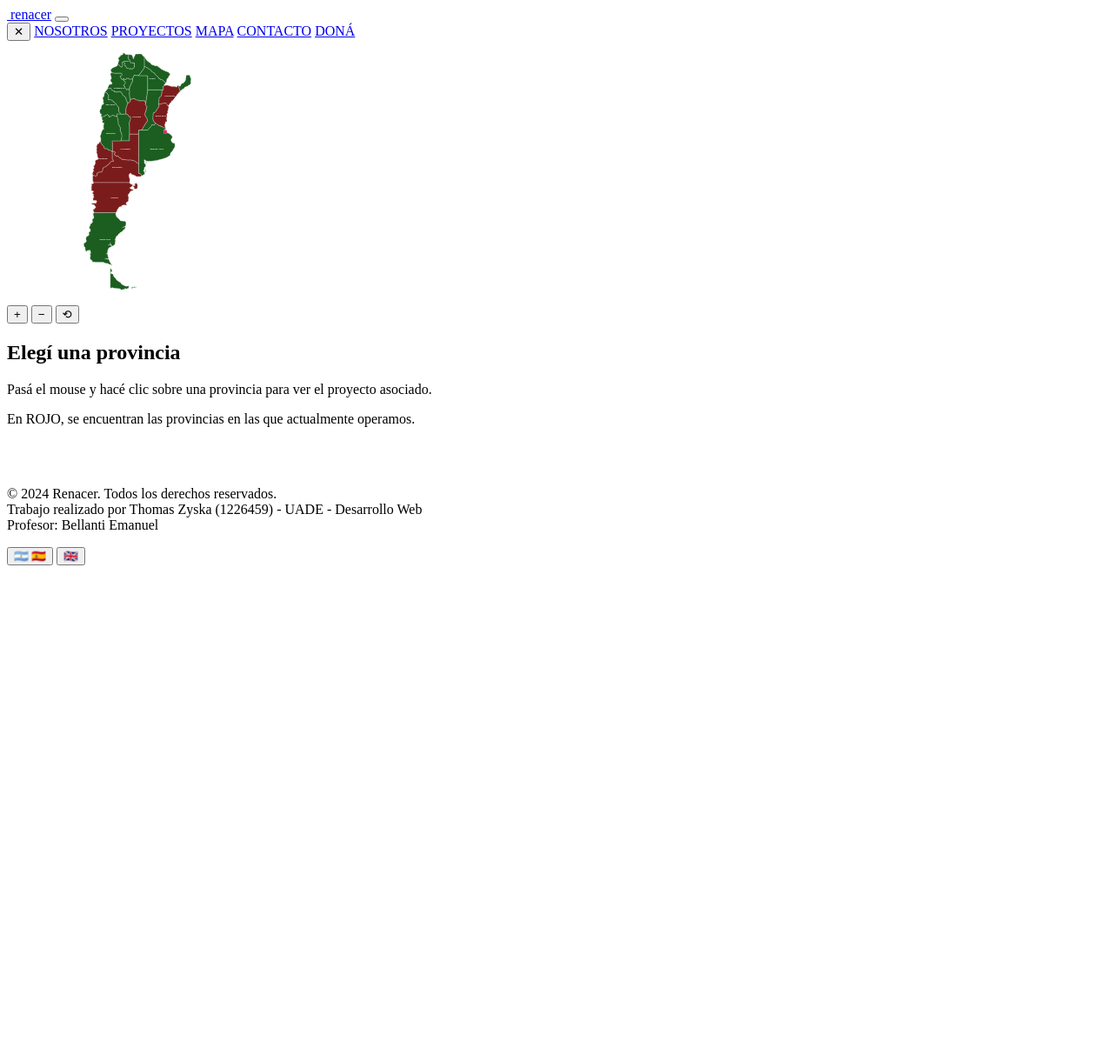
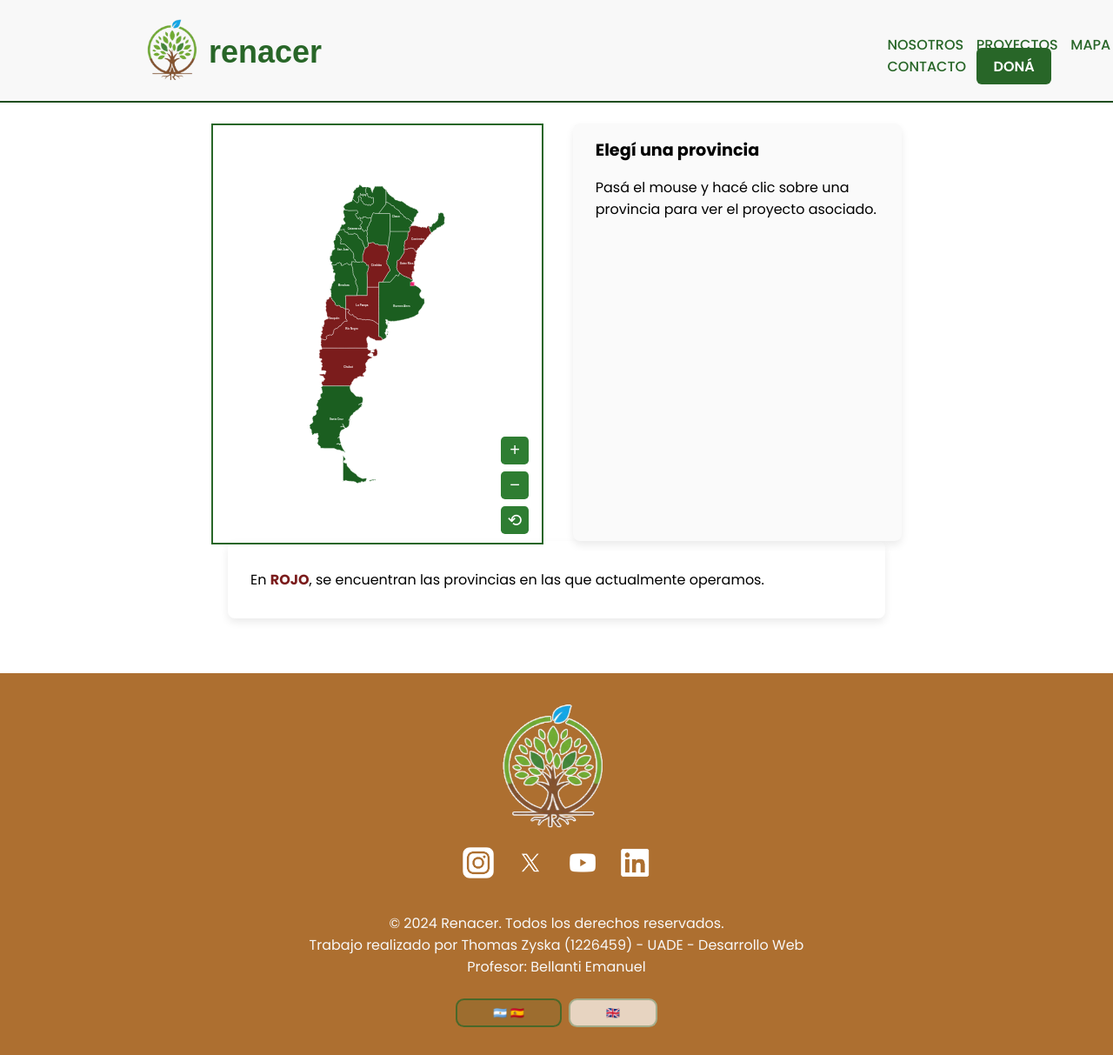
Before and after one commit to ThomasZyska1/TP-FINAL, a plain HTML site: page pages/mapa.html in a window 1280 px wide. Shown: the whole page at 87% size. Before the commit the page ends 800 px from the top, so only its background shows below. Drawn offline with Linux system fonts and the light colour scheme; the site is published under a folder, as on GitHub Pages, so addresses that start at the root find nothing; a web font is replaced by a local one.

Commit message:
Update mapa.html

```diff
--- a/pages/mapa.html
+++ b/pages/mapa.html
@@ -8,7 +8,7 @@
     <meta name="author" content="Thomas Zyska">
     <link rel="icon" type="image/x-icon" href="../img/favicon-16x16.png">
     <title data-i18n="titleMapa">Mapa - Renacer</title>
-    <link rel="stylesheet" href="/styles/mapa.css">
+    <link rel="stylesheet" href="../styles/mapa.css">
     <script src="../scripts/mapaInteractivo.js"></script>
 </head>
 
@@ -18,7 +18,7 @@
     <picture>
         <a href="../home.html">
             <source media="(min-width: 678px)" srcset="/img/logo.png">
-            <img src="/img/logo.png" alt="" id="logo">
+            <img src="../img/logo.png" alt="" id="logo">
         </a>
     </picture>
     <a href="../home.html" id="nombre">renacer</a>
@@ -28,11 +28,11 @@
         <button class="menu-cerrar" type="button" aria-label="Cerrar menú">
             ✕
         </button>
-    <a data-i18n="navNosotros" href="/pages/nosotros.html">NOSOTROS</a>
-    <a data-i18n="navProyectos" href="/pages/proyectos.html">PROYECTOS</a>
-    <a data-i18n="navMapa" href="/pages/mapa.html">MAPA</a>
-    <a data-i18n="navContacto" href="/pages/contacto.html">CONTACTO</a>
-    <a class="boton" data-i18n="navDona" href="/pages/dona.html">DONÁ</a>
+    <a data-i18n="navNosotros" href="./nosotros.html">NOSOTROS</a>
+    <a data-i18n="navProyectos" href="./proyectos.html">PROYECTOS</a>
+    <a data-i18n="navMapa" href="./mapa.html">MAPA</a>
+    <a data-i18n="navContacto" href="./contacto.html">CONTACTO</a>
+    <a class="boton" data-i18n="navDona" href="./dona.html">DONÁ</a>
     </nav>
 </header>
 
@@ -69,13 +69,13 @@
 
 
 <footer>
-    <img src="/img/logo-blanco.png" alt="" id="logo-foot">
+    <img src="../img/logo-blanco.png" alt="" id="logo-foot">
 
     <div id="div-redes">
-        <a href="" class="redes"><img src="/img/instagram.png" alt=""></a>
-        <a href="" class="redes"><img src="/img/x.png" alt=""></a>
-        <a href="" class="redes"><img src="/img/youtube.png" alt=""></a>
-        <a href="" class="redes"><img src="/img/linkedin.png" alt=""></a>
+        <a href="" class="redes"><img src="../img/instagram.png" alt=""></a>
+        <a href="" class="redes"><img src="../img/x.png" alt=""></a>
+        <a href="" class="redes"><img src="../img/youtube.png" alt=""></a>
+        <a href="" class="redes"><img src="../img/linkedin.png" alt=""></a>
     </div>
 
     <div>
```
